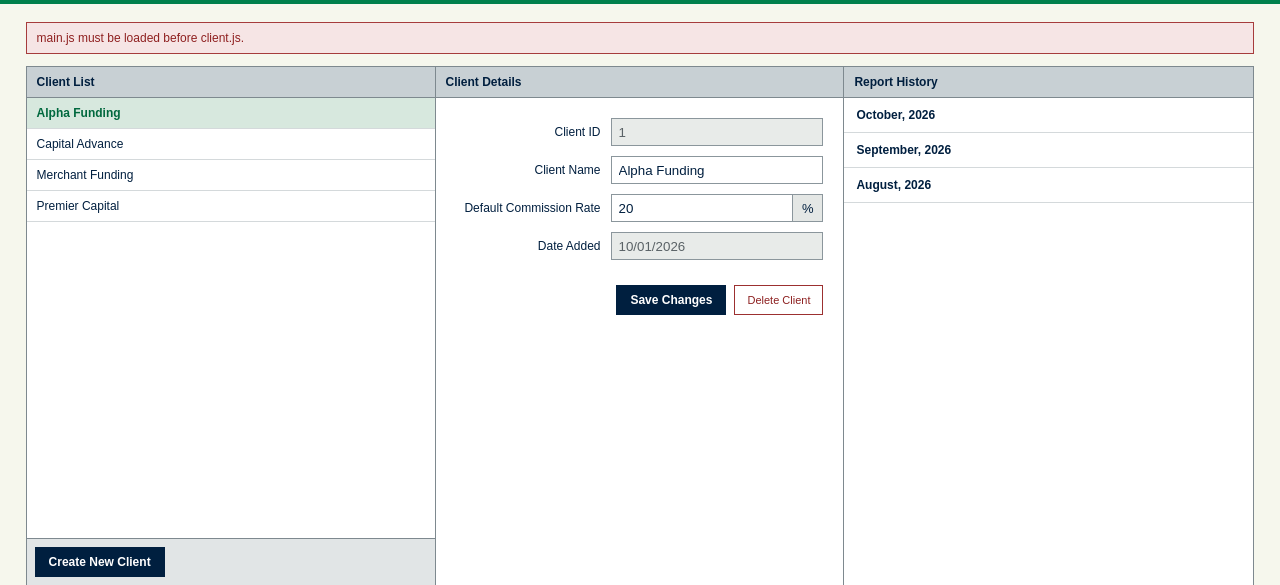
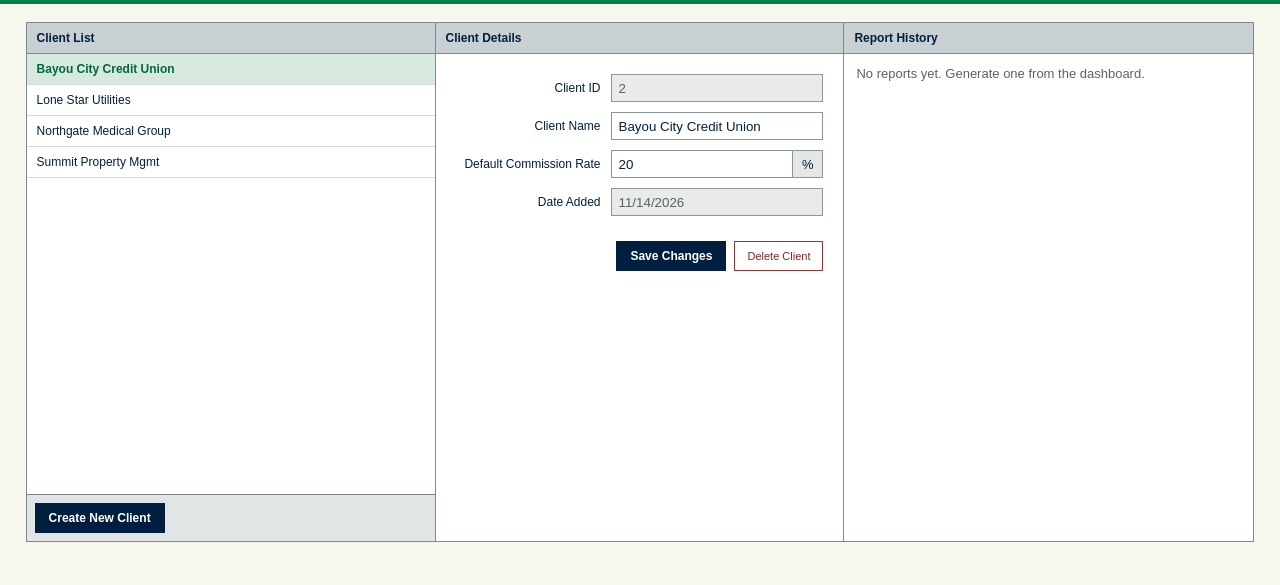
Before and after one commit to Ochairoikoguma/CharmedSolutions, a Django app: page /client/ in a window 1280 px wide. Shown: the part 54-639 px from the top of the page. Run offline with Django 5.2, Linux system fonts and the light colour scheme.

Commit message:
fixed client page script loading order

```diff
--- a/backend/templates/client.html
+++ b/backend/templates/client.html
@@ -19,10 +19,10 @@
         href="{% static 'css/styles.css' %}"
     >
 
-    <script
-        src="{% static 'js/client.js' %}"
-        defer
-    ></script>
+
+    <script src="{% static 'js/main.js' %}" defer></script>
+    <script src="{% static 'js/client.js' %}" defer></script>
+
 
 </head>
 
```
